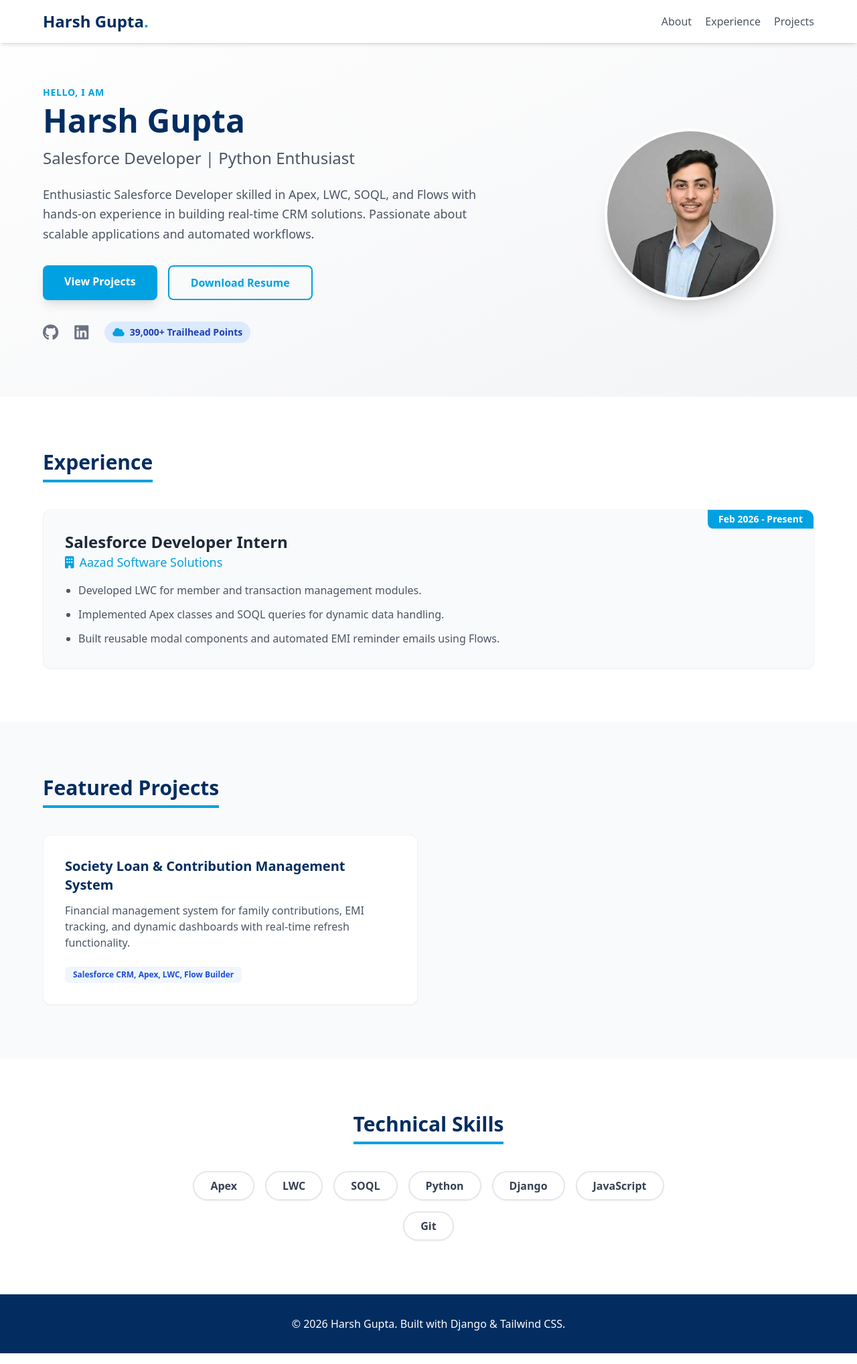
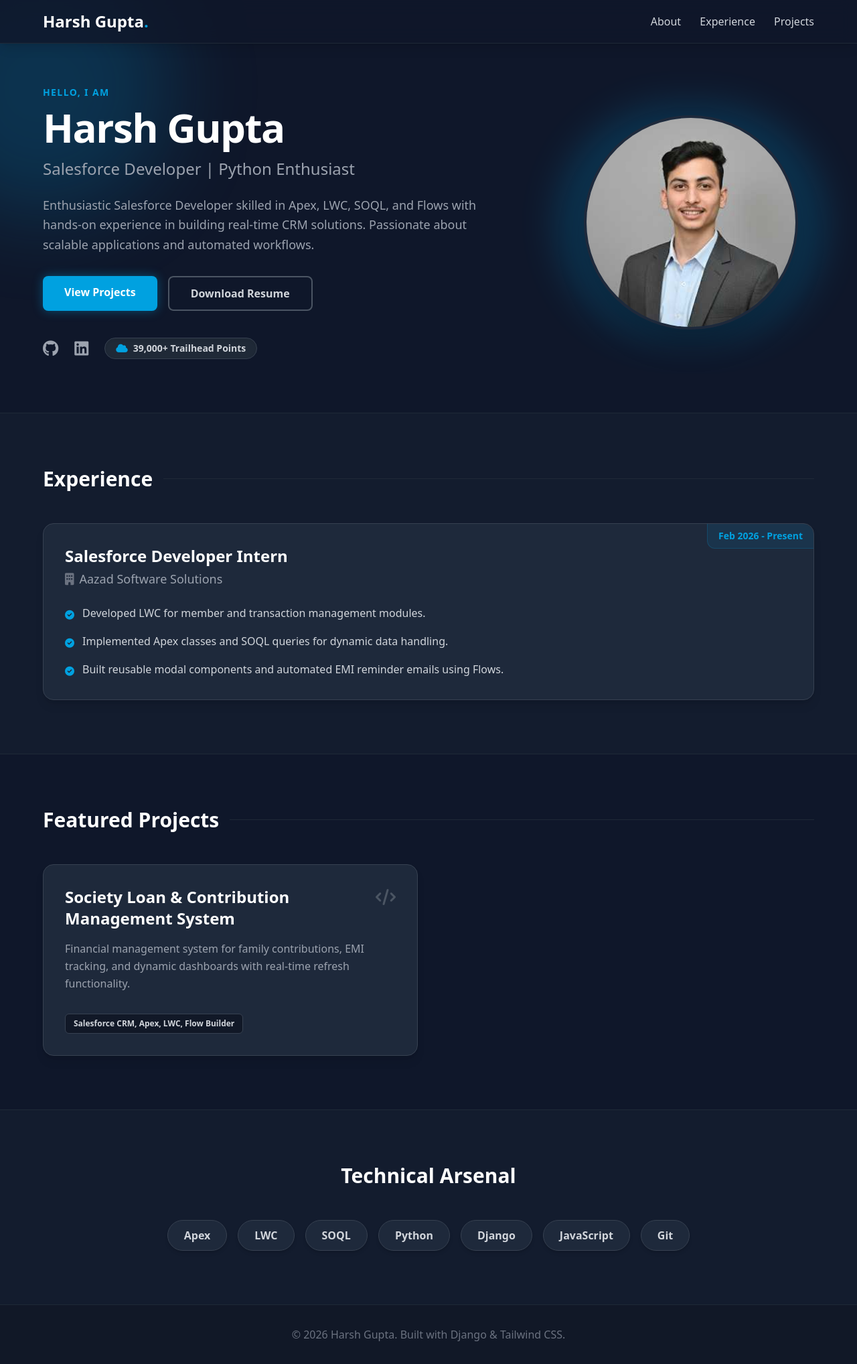
Before and after one commit to Harshgupta2106/django-portfolio, a Django app: page / in a window 1280 px wide. Shown: the whole page at 67% size. Run offline with Django 5.2, Linux system fonts and the light colour scheme; some libraries are stand-ins or nearby versions.

Commit message:
Upgraded to premium Dark Theme UI

```diff
--- a/core/templates/core/index.html
+++ b/core/templates/core/index.html
@@ -8,88 +8,115 @@
     <link href="https://cdnjs.cloudflare.com/ajax/libs/font-awesome/6.0.0/css/all.min.css" rel="stylesheet">
     <script>
         tailwind.config = {
+            darkMode: 'class',
             theme: {
                 extend: {
                     colors: {
-                        primary: '#00a1e0', // Salesforce Blue
-                        secondary: '#032d60', // Deep Tech Blue
+                        primary: '#00a1e0', // Salesforce Blue Accent
+                        darkbg: '#0f172a',  // Deep Slate Background
+                        cardbg: '#1e293b',  // Card Slate Background
                     }
                 }
             }
         }
     </script>
+    <style>
+        /* Smooth scrolling behavior */
+        html { scroll-behavior: smooth; }
+        body { background-color: #0f172a; color: #e2e8f0; }
+    </style>
 </head>
-<body class="bg-gray-50 text-gray-800 font-sans antialiased">
+<body class="font-sans antialiased selection:bg-primary selection:text-white">
 
-    <nav class="bg-white shadow-md py-4 px-6 fixed w-full top-0 z-50">
+    <nav class="bg-darkbg/80 backdrop-blur-md shadow-lg py-4 px-6 fixed w-full top-0 z-50 border-b border-gray-800">
         <div class="max-w-6xl mx-auto flex justify-between items-center">
-            <h1 class="text-2xl font-bold text-secondary">{{ name }}<span class="text-primary">.</span></h1>
-            <div class="space-x-4 hidden md:block">
-                <a href="#about" class="text-gray-600 hover:text-primary transition">About</a>
-                <a href="#experience" class="text-gray-600 hover:text-primary transition">Experience</a>
-                <a href="#projects" class="text-gray-600 hover:text-primary transition">Projects</a>
+            <h1 class="text-2xl font-bold text-white">{{ name }}<span class="text-primary">.</span></h1>
+            <div class="space-x-6 hidden md:block">
+                <a href="#about" class="text-gray-300 hover:text-primary transition font-medium">About</a>
+                <a href="#experience" class="text-gray-300 hover:text-primary transition font-medium">Experience</a>
+                <a href="#projects" class="text-gray-300 hover:text-primary transition font-medium">Projects</a>
             </div>
         </div>
     </nav>
 
-    <section id="about" class="pt-32 pb-20 px-6 bg-gradient-to-br from-white to-gray-100">
-        <div class="max-w-6xl mx-auto text-center md:text-left flex flex-col md:flex-row items-center gap-10">
-            <div class="md:w-2/3">
-                <h2 class="text-sm font-semibold text-primary uppercase tracking-wider mb-2">Hello, I am</h2>
-                <h1 class="text-5xl font-extrabold text-secondary mb-4">{{ name }}</h1>
-                <h3 class="text-2xl font-medium text-gray-600 mb-6">{{ role }}</h3>
-                <p class="text-lg text-gray-600 mb-8 leading-relaxed max-w-2xl">{{ intro }}</p>
+    <section id="about" class="pt-32 pb-20 px-6 relative overflow-hidden">
+        <div class="absolute top-[-10%] left-[-10%] w-96 h-96 bg-primary/20 rounded-full blur-3xl z-0"></div>
+
+        <div class="max-w-6xl mx-auto flex flex-col-reverse md:flex-row items-center gap-12 relative z-10">
+            <div class="md:w-2/3 text-center md:text-left">
+                <h2 class="text-sm font-semibold text-primary uppercase tracking-widest mb-3">Hello, I am</h2>
+                <h1 class="text-5xl md:text-6xl font-extrabold text-white mb-4 tracking-tight">{{ name }}</h1>
+                <h3 class="text-2xl font-medium text-gray-400 mb-6">{{ role }}</h3>
+                <p class="text-lg text-gray-400 mb-8 leading-relaxed max-w-2xl">{{ intro }}</p>
 
                 <div class="flex flex-wrap gap-4 justify-center md:justify-start">
-                    <a href="#projects" class="bg-primary hover:bg-blue-600 text-white font-semibold py-3 px-8 rounded-lg shadow-lg transition transform hover:-translate-y-1">View Projects</a>
-                    <a href="#" class="border-2 border-primary text-primary hover:bg-primary hover:text-white font-semibold py-3 px-8 rounded-lg transition">Download Resume</a>
+                    <a href="#projects" class="bg-primary hover:bg-blue-500 text-white font-semibold py-3 px-8 rounded-lg shadow-[0_0_15px_rgba(0,161,224,0.4)] transition transform hover:-translate-y-1">View Projects</a>
+                    <a href="#" class="border-2 border-gray-600 text-gray-300 hover:border-primary hover:text-white font-semibold py-3 px-8 rounded-lg transition">Download Resume</a>
                 </div>
 
-                <div class="mt-8 flex gap-6 justify-center md:justify-start text-2xl text-gray-500">
-                    <a href="https://github.com/harshgupta2106" target="_blank" class="hover:text-black transition"><i class="fab fa-github"></i></a>
-                    <a href="https://linkedin.com/in/harsh-gupta021" target="_blank" class="hover:text-blue-700 transition"><i class="fab fa-linkedin"></i></a>
-                    <div class="flex items-center text-sm font-semibold bg-blue-100 text-blue-800 px-3 py-1 rounded-full">
+                <div class="mt-10 flex gap-6 justify-center md:justify-start text-2xl text-gray-400">
+                    <a href="https://github.com/harshgupta2106" target="_blank" class="hover:text-white transition transform hover:scale-110"><i class="fab fa-github"></i></a>
+                    <a href="https://linkedin.com/in/harsh-gupta021" target="_blank" class="hover:text-[#0077b5] transition transform hover:scale-110"><i class="fab fa-linkedin"></i></a>
+                    <div class="flex items-center text-sm font-semibold bg-gray-800 border border-gray-700 text-gray-300 px-4 py-1 rounded-full shadow-inner">
                         <i class="fas fa-cloud text-primary mr-2"></i> {{ trailhead_points }} Trailhead Points
                     </div>
                 </div>
             </div>
 
-            <div class="md:w-1/3">
-                <img src="myportfolio/images/c9419081-7a31-4f58-b398-682b2b6aae80~1.jpg" alt="Harsh Gupta" class="w-64 h-64 rounded-full border-4 border-white shadow-xl mx-auto object-cover object-top">
+            <div class="md:w-1/3 mb-10 md:mb-0">
+                <div class="relative">
+                    <div class="absolute inset-0 bg-primary rounded-full blur-xl opacity-20 transform scale-110"></div>
+                    <img src="myportfolio/images/c9419081-7a31-4f58-b398-682b2b6aae80~1.jpg" alt="Harsh Gupta" class="relative w-64 h-64 md:w-80 md:h-80 rounded-full border-4 border-cardbg shadow-2xl mx-auto object-cover object-top z-10 transition transform hover:scale-105">
+                </div>
             </div>
-
         </div>
     </section>
 
-    <section id="experience" class="py-20 px-6 bg-white">
+    <section id="experience" class="py-20 px-6 bg-cardbg/30 border-t border-b border-gray-800">
         <div class="max-w-6xl mx-auto">
-            <h2 class="text-3xl font-bold text-secondary mb-10 border-b-4 border-primary inline-block pb-2">Experience</h2>
-            <div class="bg-gray-50 rounded-xl p-8 shadow-sm border border-gray-100 relative hover:shadow-md transition">
-                <div class="absolute top-0 right-0 bg-primary text-white text-sm font-bold px-4 py-1 rounded-bl-lg rounded-tr-xl">
+            <div class="flex items-center mb-12">
+                <h2 class="text-3xl font-bold text-white">Experience</h2>
+                <div class="ml-4 flex-grow h-px bg-gray-800"></div>
+            </div>
+
+            <div class="bg-cardbg rounded-2xl p-8 shadow-lg border border-gray-700 relative hover:border-gray-500 transition duration-300 group">
+                <div class="absolute top-0 right-0 bg-primary/10 text-primary text-sm font-bold px-4 py-2 rounded-bl-xl rounded-tr-2xl border-b border-l border-primary/20">
                     {{ experience.duration }}
                 </div>
-                <h3 class="text-2xl font-bold text-gray-800">{{ experience.role }}</h3>
-                <h4 class="text-lg text-primary font-medium mb-4"><i class="fas fa-building mr-2"></i>{{ experience.company }}</h4>
-                <ul class="space-y-3 text-gray-600 list-disc pl-5">
+                <h3 class="text-2xl font-bold text-white group-hover:text-primary transition">{{ experience.role }}</h3>
+                <h4 class="text-lg text-gray-400 font-medium mb-6 mt-1"><i class="fas fa-building mr-2 text-gray-500"></i>{{ experience.company }}</h4>
+                <ul class="space-y-4 text-gray-300 list-none">
                     {% for detail in experience.details %}
-                        <li>{{ detail }}</li>
+                        <li class="flex items-start">
+                            <i class="fas fa-check-circle text-primary mt-1.5 mr-3 text-sm"></i>
+                            <span class="leading-relaxed">{{ detail }}</span>
+                        </li>
                     {% endfor %}
                 </ul>
             </div>
         </div>
     </section>
 
-    <section id="projects" class="py-20 px-6 bg-gray-50">
+    <section id="projects" class="py-20 px-6">
         <div class="max-w-6xl mx-auto">
-            <h2 class="text-3xl font-bold text-secondary mb-10 border-b-4 border-primary inline-block pb-2">Featured Projects</h2>
+            <div class="flex items-center mb-12">
+                <h2 class="text-3xl font-bold text-white">Featured Projects</h2>
+                <div class="ml-4 flex-grow h-px bg-gray-800"></div>
+            </div>
+
             <div class="grid grid-cols-1 md:grid-cols-2 gap-8">
                 {% for project in projects %}
-                <div class="bg-white rounded-xl overflow-hidden shadow-sm hover:shadow-xl transition duration-300 border border-gray-100 flex flex-col">
+                <div class="bg-cardbg rounded-2xl overflow-hidden shadow-lg hover:shadow-[0_0_20px_rgba(0,161,224,0.15)] transition duration-300 border border-gray-700 hover:border-primary/50 flex flex-col group relative">
+                    <div class="absolute top-0 left-0 w-full h-1 bg-gradient-to-r from-transparent via-primary to-transparent opacity-0 group-hover:opacity-100 transition duration-500"></div>
+
                     <div class="p-8 flex-grow">
-                        <h3 class="text-xl font-bold text-secondary mb-3">{{ project.title }}</h3>
-                        <p class="text-gray-600 mb-6">{{ project.desc }}</p>
+                        <div class="flex justify-between items-start mb-4">
+                            <h3 class="text-2xl font-bold text-white group-hover:text-primary transition">{{ project.title }}</h3>
+                            <i class="fas fa-code text-gray-600 text-2xl group-hover:text-primary/50 transition"></i>
+                        </div>
+                        <p class="text-gray-400 mb-8 leading-relaxed">{{ project.desc }}</p>
                         <div class="flex flex-wrap gap-2 mt-auto">
-                            <span class="bg-blue-50 text-blue-700 text-xs font-semibold px-3 py-1 rounded-md">{{ project.tech }}</span>
+                            <span class="bg-gray-900 border border-gray-700 text-gray-300 text-xs font-semibold px-3 py-1.5 rounded-md">{{ project.tech }}</span>
                         </div>
                     </div>
                 </div>
@@ -98,12 +125,12 @@
         </div>
     </section>
 
-    <section class="py-20 px-6 bg-white">
+    <section class="py-20 px-6 bg-cardbg/30 border-t border-gray-800">
         <div class="max-w-6xl mx-auto text-center">
-            <h2 class="text-3xl font-bold text-secondary mb-10 border-b-4 border-primary inline-block pb-2">Technical Skills</h2>
-            <div class="flex flex-wrap justify-center gap-4 max-w-3xl mx-auto">
+            <h2 class="text-3xl font-bold text-white mb-12">Technical Arsenal</h2>
+            <div class="flex flex-wrap justify-center gap-4 max-w-4xl mx-auto">
                 {% for skill in skills %}
-                    <span class="bg-white border-2 border-gray-200 text-gray-700 font-semibold py-2 px-6 rounded-full shadow-sm hover:border-primary hover:text-primary transition cursor-default">
+                    <span class="bg-cardbg border border-gray-700 text-gray-300 font-semibold py-2.5 px-6 rounded-full shadow-md hover:border-primary hover:text-white hover:bg-gray-800 transition transform hover:-translate-y-1 cursor-default">
                         {{ skill }}
                     </span>
                 {% endfor %}
@@ -111,7 +138,7 @@
         </div>
     </section>
 
-    <footer class="bg-secondary text-white py-8 text-center">
+    <footer class="bg-gray-900 border-t border-gray-800 text-gray-500 py-8 text-center">
         <p>&copy; 2026 {{ name }}. Built with Django & Tailwind CSS.</p>
     </footer>
 
```
